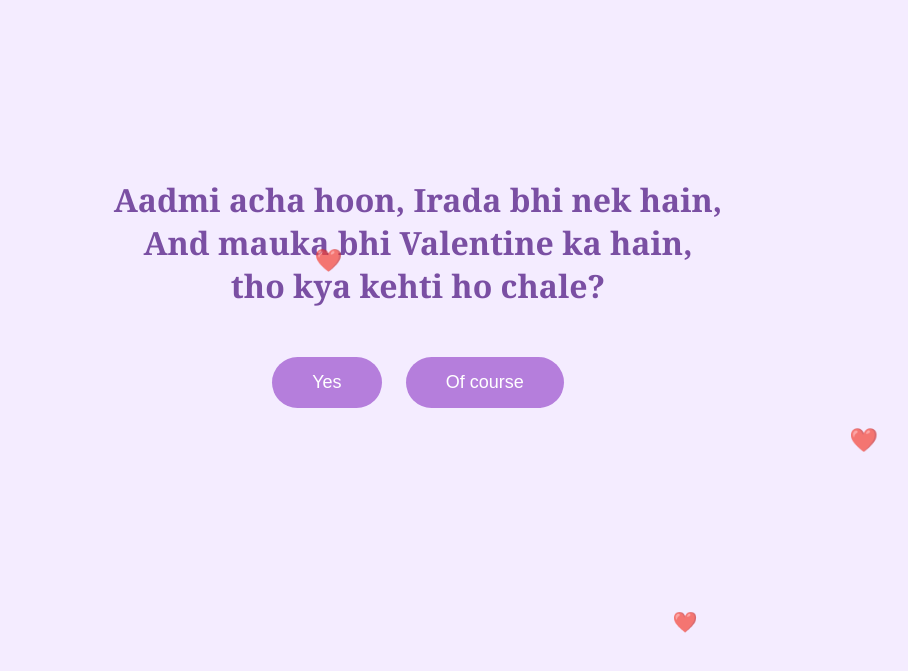
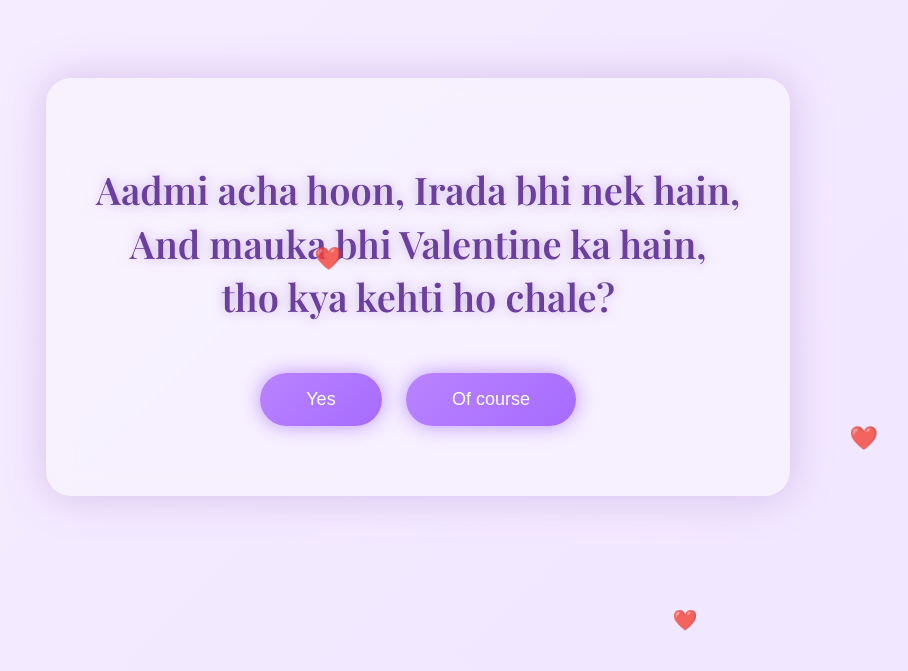
Before and after one commit to rahulbiradar8991-stack/valentine, a plain HTML site: page index.html in a window 1280 px wide. Shown: the part 113-784 px from the top of the page, without its empty margins (222-1130 px from the left). Drawn offline with nearby package versions, Linux system fonts and the light colour scheme.

Commit message:
Update style.css

```diff
--- a/style.css
+++ b/style.css
@@ -1,8 +1,10 @@
+@import url('https://fonts.googleapis.com/css2?family=Playfair+Display:wght@600&family=Poppins:wght@300;400&display=swap');
+
 body {
   margin: 0;
   height: 100vh;
-  background: #f4ecff;   /* light lavender */
-  font-family: 'Georgia', serif;
+  background: linear-gradient(135deg, #f6eeff, #f0e6ff);
+  font-family: 'Poppins', sans-serif;
   overflow: hidden;
   display: flex;
   justify-content: center;
@@ -10,13 +12,27 @@ body {
 }
 
 .container, .celebration {
+  background: rgba(255,255,255,0.35);
+  backdrop-filter: blur(12px);
+  padding: 60px 50px;
+  border-radius: 25px;
   text-align: center;
-  padding: 40px;
-  max-width: 700px;
+  max-width: 720px;
+  box-shadow: 0 0 40px rgba(160,110,200,0.35);
+  animation: fadeIn 1.5s ease;
 }
 
-h1, h2 {
-  color: #7a4fa3;  /* darker lavender */
+h1 {
+  font-family: 'Playfair Display', serif;
+  font-size: 38px;
+  line-height: 1.4;
+  color: #6b3fa0;
+  text-shadow: 0 0 12px rgba(160,110,200,0.5);
+}
+
+h2 {
+  font-size: 28px;
+  color: #6b3fa0;
 }
 
 .buttons {
@@ -24,19 +40,21 @@ h1, h2 {
 }
 
 button {
-  padding: 15px 40px;
+  padding: 16px 46px;
   margin: 10px;
   border: none;
-  border-radius: 30px;
+  border-radius: 40px;
   font-size: 18px;
   cursor: pointer;
-  background: #b57edc;
+  background: linear-gradient(135deg, #b983ff, #a66bff);
   color: white;
-  transition: transform 0.2s;
+  box-shadow: 0 0 20px rgba(166,107,255,0.7);
+  transition: transform 0.3s, box-shadow 0.3s;
 }
 
 button:hover {
   transform: scale(1.1);
+  box-shadow: 0 0 30px rgba(166,107,255,1);
 }
 
 .hidden {
@@ -44,10 +62,11 @@ button:hover {
 }
 
 .celebration img {
-  width: 300px;
+  width: 320px;
   max-width: 90%;
-  border-radius: 20px;
-  margin-top: 20px;
+  border-radius: 25px;
+  margin-top: 25px;
+  box-shadow: 0 0 25px rgba(160,110,200,0.8);
 }
 
 /* Floating hearts */
@@ -56,10 +75,15 @@ button:hover {
   bottom: -20px;
   font-size: 20px;
   animation: floatUp 8s linear;
-  opacity: 0.7;
+  opacity: 0.8;
 }
 
 @keyframes floatUp {
-  0% { transform: translateY(0); }
-  100% { transform: translateY(-120vh); }
+  from { transform: translateY(0); }
+  to { transform: translateY(-120vh); }
 }
+
+@keyframes fadeIn {
+  from { opacity: 0; transform: scale(0.9); }
+  to { opacity: 1; transform: scale(1); }
+}
```
